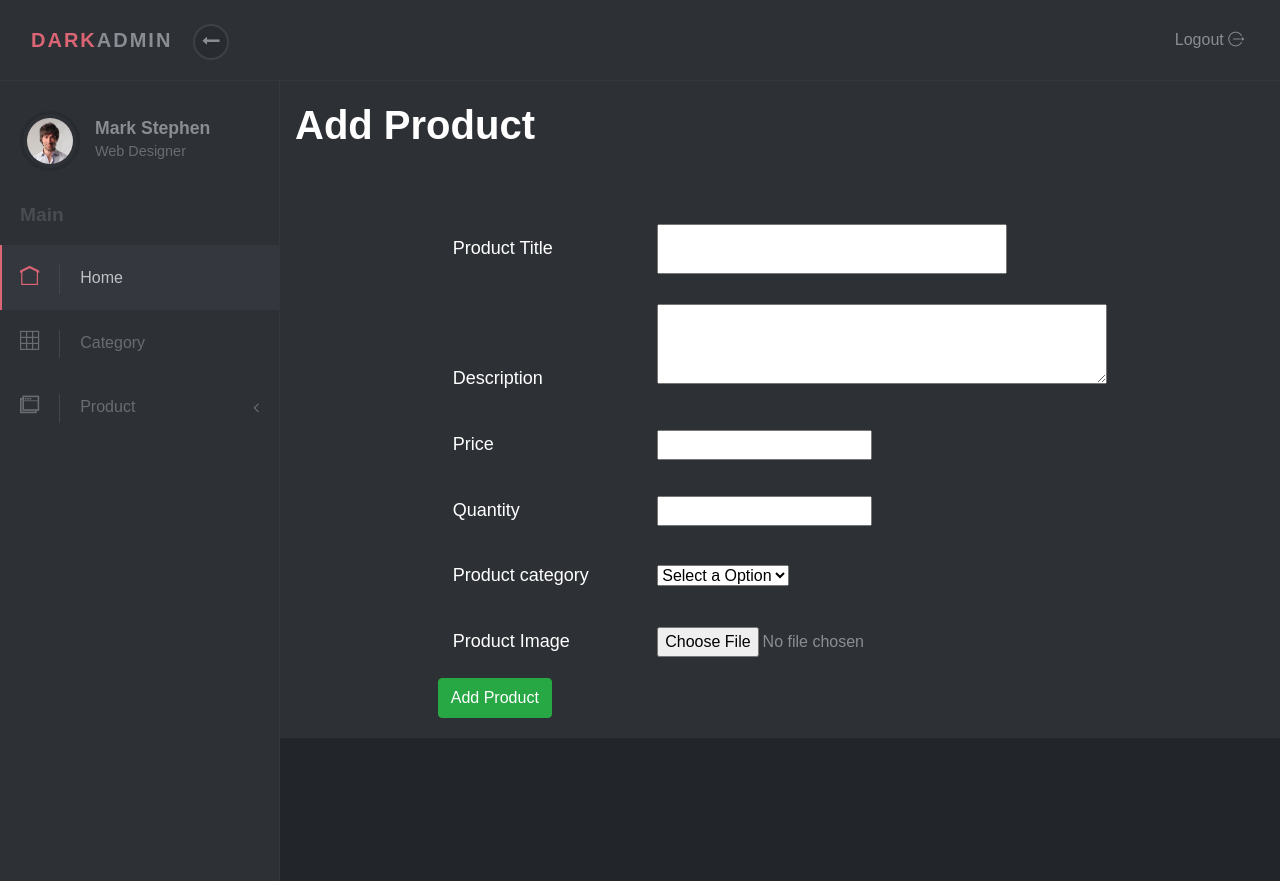
After one commit to huseanabioye/E-commerce-app, a Laravel app: template resources/views/admin/add_product.blade.php in a window 1280 px wide. The commit adds this page. Run offline with Laravel 12, Linux system fonts and the light colour scheme; the template is opened without the code that fills it, so the values that code supplies are empty.

Commit message:
addition product data into database setting of frontend

```diff
--- /dev/null
+++ b/resources/views/admin/add_product.blade.php
@@ -0,0 +1,109 @@
+
+<!DOCTYPE html>
+<html>
+  <head>
+    @include('admin.css')
+
+    <style type="text/css">
+       .div_deg{
+        display: flex;
+        justify-content: center;
+        align-items: center;
+        margin-top: 60px;
+       }
+
+       h1{
+        color: white;
+       }
+
+       label{
+        display: inline-block;
+        width: 200px;
+        font-size: 18px!important;
+        color: white!important;
+
+       }
+
+       input[type='text']{
+        width: 350px;
+        height: 50px;
+       }
+
+       textarea{
+        width: 450px;
+        height: 80px;
+       }
+
+       .input_deg{
+        padding: 15px;
+       }
+
+    </style>
+  </head>
+  <body>
+      @include('admin.header')
+      @include('admin.sidebar')
+
+      <!-- Sidebar Navigation end-->
+      <div class="page-content">
+        <div class="page-header">
+          <div class="container-fluid">
+
+            </div>
+
+            <h1>Add Product</h1>
+            <div class="div_deg">
+                <form action="{{url('upload_product')}}" method="post" enctype="multipart/form-data">
+
+                    @csrf
+
+                    <div class="input_deg">
+                        <label >Product Title</label>
+                        <input type="text" name="title" required></input>
+                    </div>
+                    <div class="input_deg">
+                        <label >Description</label>
+                        <textarea name="description" required></textarea>
+                    </div>
+                    <div class="input_deg">
+                        <label >Price</label>
+                        <input name="price" required></input>
+                    </div>
+                    <div class="input_deg">
+                        <label >Quantity</label>
+                        <input type="number" name="qty" required></input>
+                    </div>
+                    <div class="input_deg">
+                        <label >Product category</label>
+                        <select name="category" required >
+                            <option >Select a Option</option>
+                            @foreach ($category as $category)
+                            <option  value="{{$category->category_name}}">{{$category->category_name}}</option>
+
+                            @endforeach
+                        </select>
+                    </div>
+                    <div class="input_deg">
+                        <label >Product Image</label>
+                        <input type="file" name="image"></input>
+                    </div>
+                    <div>
+
+                        <input class="btn btn-success" type="submit" value="Add Product">
+                    </div>
+                </form>
+            </div>
+
+      </div>
+    </div>
+    <!-- JavaScript files-->
+    <script src="{{asset('admincss/admin/vendor/jquery/jquery.min.js')}}"></script>
+    <script src="{{asset('admincss/admin/vendor/popper.js/umd/popper.min.js')}}"> </script>
+    <script src="{{asset('admincss/admin/vendor/bootstrap/js/bootstrap.min.js')}}"></script>
+    <script src="{{asset('admincss/admin/vendor/jquery.cookie/jquery.cookie.js')}}"> </script>
+    <script src="{{asset('admincss/admin/vendor/chart.js/Chart.min.js')}}"></script>
+    <script src="{{asset('admincss/admin/vendor/jquery-validation/jquery.validate.min.js')}}"></script>
+    <script src="{{asset('admincss/admin/js/charts-home.js')}}"></script>
+    <script src="{{asset('admincss/admin/js/front.js')}}"></script>
+  </body>
+</html>
--- a/resources/views/admin/sidebar.blade.php
+++ b/resources/views/admin/sidebar.blade.php
@@ -18,7 +18,7 @@
               <li><a href="forms.html"> <i class="icon-padnote"></i>Forms </a></li> --}}
               <li><a href="#exampledropdownDropdown" aria-expanded="false" data-toggle="collapse"> <i class="icon-windows"></i>Product </a>
                 <ul id="exampledropdownDropdown" class="collapse list-unstyled ">
-                  <li><a href="#">Add product</a></li>
+                  <li><a href="{{url('add_product')}}">Add product</a></li>
                   <li><a href="#">Page</a></li>
                   <li><a href="#">Page</a></li>
                 </ul>
--- a/routes/web.php
+++ b/routes/web.php
@@ -37,3 +37,8 @@ Route::get('edit_category/{id}',[AdminController::class,'edit_category'])->
 middleware(['auth','admin']);
 Route::post('update_category/{id}',[AdminController::class,'update_category'])->
 middleware(['auth','admin']);
+
+Route::get('add_product',[AdminController::class,'add_product'])->
+middleware(['auth','admin']);
+Route::post('upload_product',[AdminController::class,'upload_product'])->
+middleware(['auth','admin']);
```
Also changed, not shown: app/Http/Controllers/AdminController.php (+22 -0 lines).
